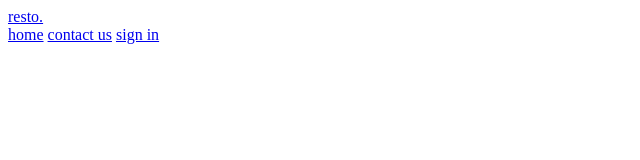
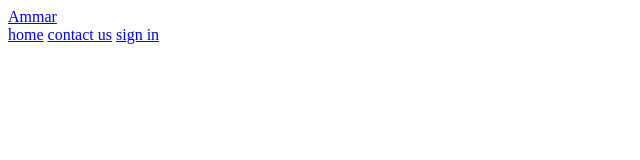
Before and after one commit to ammar6679/PROJECTBB-1, a plain HTML site: page index.html in a window 1280 px wide. Shown: the full height of the page, 0-640 px from the left. Drawn offline with Linux system fonts and the light colour scheme.

Commit message:
Update index.html

```diff
--- a/index.html
+++ b/index.html
@@ -20,7 +20,7 @@
 <body>
 
 	 <header>
-        <a href="#" class="logo"><i class="fas fa-eye"></i>resto.</a>
+        <a href="#" class="logo"><i class="fas fa-eye"></i>Ammar</a>
 
 
         <nav class="navbar">
```
